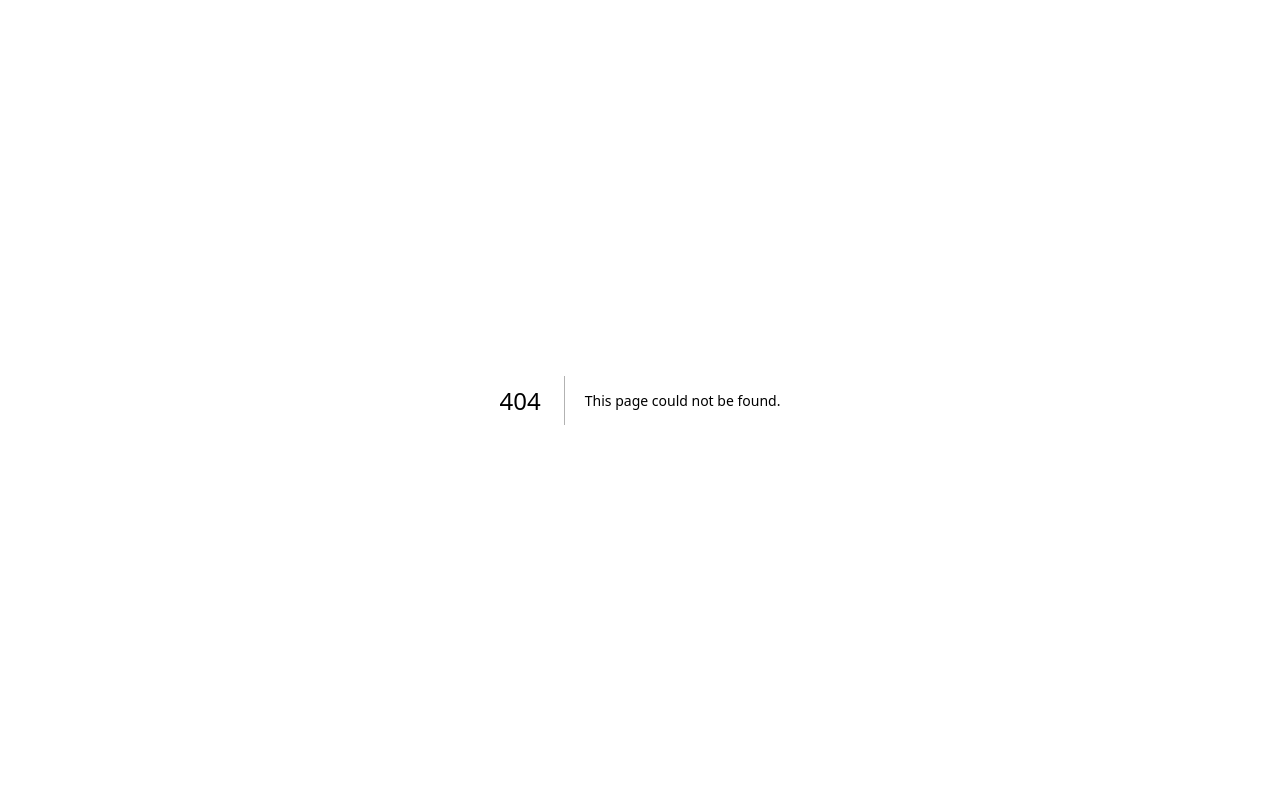
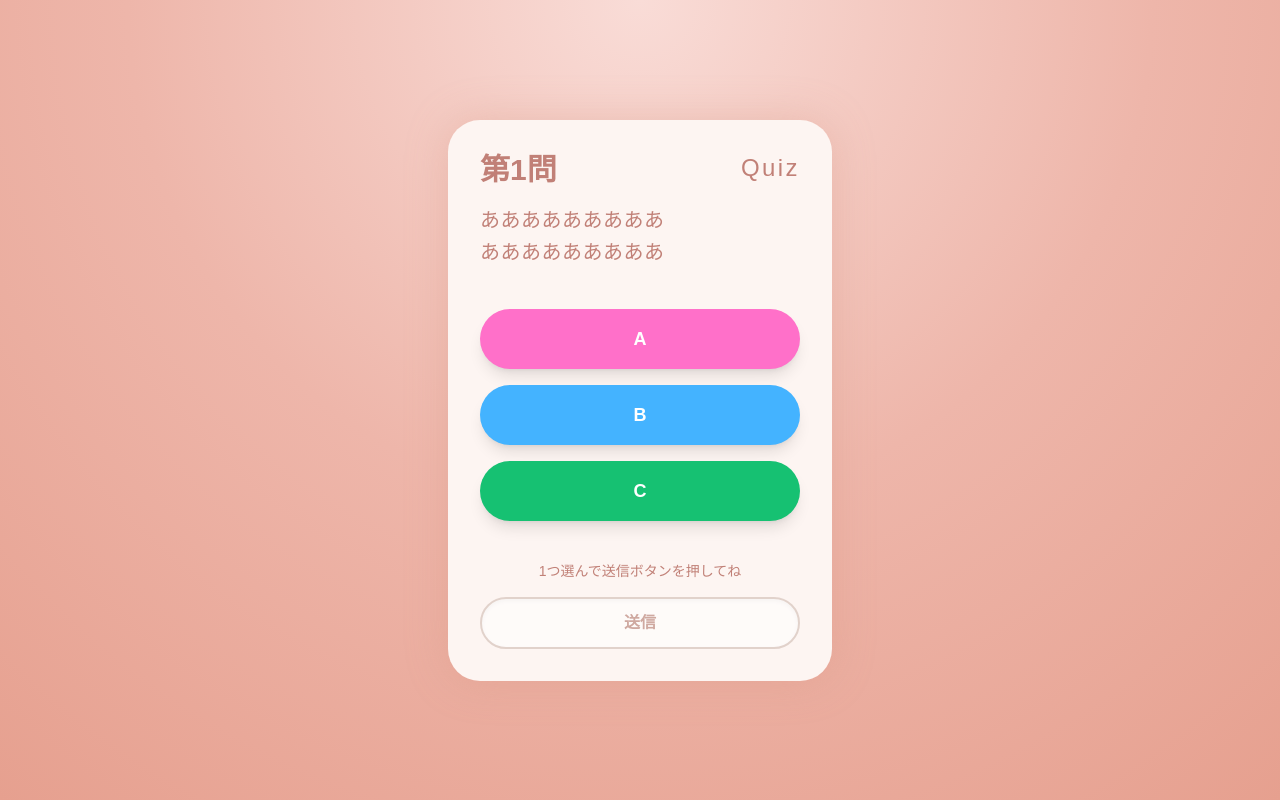
Before and after one commit to REDSPACES/wedinq, a Next.js app: page /quiz/question in a window 1280 px wide. Before the commit this address had no page. Built offline with nearby package versions, Linux system fonts and the light colour scheme.

Commit message:
クイズ回答ページの作成

```diff
--- a/app/quiz/page.tsx
+++ b/app/quiz/page.tsx
@@ -15,11 +15,6 @@ const steps = [
     title: "STEP 3",
     description: "勝者は、正答率と回答の速さで決まります！楽しんでね！",
   },
-];
-
-const quickLinks = [
-  { title: "ゲスト画面へ", href: "/demo/guest?step=intro" },
-  { title: "スクリーン画面へ", href: "/demo/screen?slide=standby" },
 ];
 
 const QuizPage = () => (
@@ -51,12 +46,12 @@ const QuizPage = () => (
                 className="mt-2 w-full rounded-2xl border border-amber-200 bg-white/70 px-4 py-3 text-base text-amber-900 outline-none focus:border-amber-500"
               />
             </label>
-            <button
-              type="button"
-              className="w-full rounded-full bg-amber-900 px-6 py-3 text-sm font-semibold uppercase tracking-[0.3em] text-amber-50 shadow-lg shadow-amber-900/20"
+            <Link
+              href="/quiz/question"
+              className="block w-full rounded-full bg-amber-900 px-6 py-3 text-center text-sm font-semibold uppercase tracking-[0.3em] text-amber-50 shadow-lg shadow-amber-900/20"
             >
               参加する
-            </button>
+            </Link>
           </form>
         </div>
       </div>
--- /dev/null
+++ b/app/quiz/question/page.tsx
@@ -0,0 +1,83 @@
+"use client";
+
+import { useState } from "react";
+
+const options = [
+  { value: "A", color: "bg-[#ff70c9]" },
+  { value: "B", color: "bg-[#44b3ff]" },
+  { value: "C", color: "bg-[#16c172]" },
+];
+
+const QuizQuestionPage = () => {
+  const [selected, setSelected] = useState<string | null>(null);
+  const [submitted, setSubmitted] = useState(false);
+
+  const handleSubmit = (event: React.FormEvent<HTMLFormElement>) => {
+    event.preventDefault();
+    if (!selected) {
+      return;
+    }
+
+    alert(`回答: ${selected}`);
+    setSubmitted(true);
+  };
+
+  return (
+    <main className="flex min-h-screen items-center justify-center bg-[radial-gradient(circle_at_top,_#f9dcd7,_#eeb6aa,_#e6a08f)] px-4 py-10">
+      <div className="w-full max-w-sm rounded-[32px] bg-[#fdf5f2] p-8 shadow-[0_0_40px_rgba(215,149,129,0.35)]">
+        <header className="flex items-start justify-between text-[#c18077]">
+          <div>
+            <p className="text-3xl font-semibold">第1問</p>
+            <p className="mt-4 text-xl leading-relaxed tracking-wide">
+              あああああああああ
+              <br />
+              あああああああああ
+            </p>
+          </div>
+          <p className="text-2xl font-light tracking-widest">Quiz</p>
+        </header>
+
+        <form onSubmit={handleSubmit} className="mt-10 space-y-4">
+          {options.map((option) => {
+            const isSelected = selected === option.value;
+            const isInactiveAfterSubmit = submitted && !isSelected;
+            const backgroundClasses = isInactiveAfterSubmit
+              ? "bg-[#e6d7d5] text-[#b1776b]"
+              : `${option.color} text-white`;
+
+            return (
+              <button
+                type="button"
+                key={option.value}
+                onClick={() => {
+                  if (!submitted) {
+                    setSelected(option.value);
+                  }
+                }}
+                disabled={submitted}
+                className={`w-full rounded-full py-4 text-lg font-semibold shadow-lg transition ${backgroundClasses} ${
+                  isSelected ? "ring-7 ring-[#ff6a6a]/70" : ""
+                } ${submitted ? "cursor-not-allowed opacity-90" : ""}`}
+              >
+                {option.value}
+              </button>
+            );
+          })}
+
+          <p className="pt-6 text-center text-sm text-[#c18077]">
+            1つ選んで送信ボタンを押してね
+          </p>
+          <button
+            type="submit"
+            disabled={!selected || submitted}
+            className="mx-auto block w-full rounded-full border-2 border-[#d0bbb2] bg-white py-3 text-base font-semibold text-[#b1776b] shadow-inner transition disabled:cursor-not-allowed disabled:opacity-60"
+          >
+            送信
+          </button>
+        </form>
+      </div>
+    </main>
+  );
+};
+
+export default QuizQuestionPage;
```
